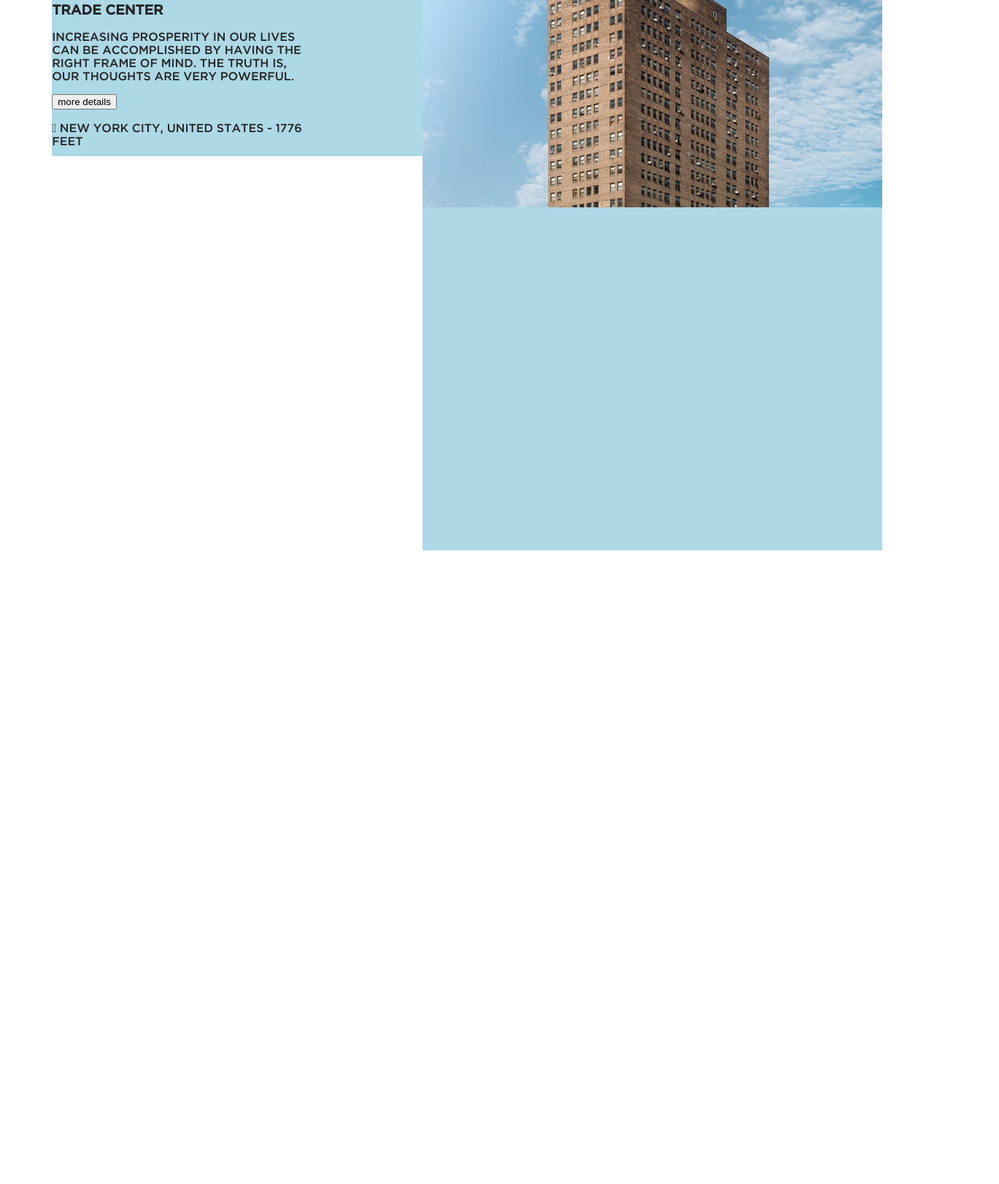
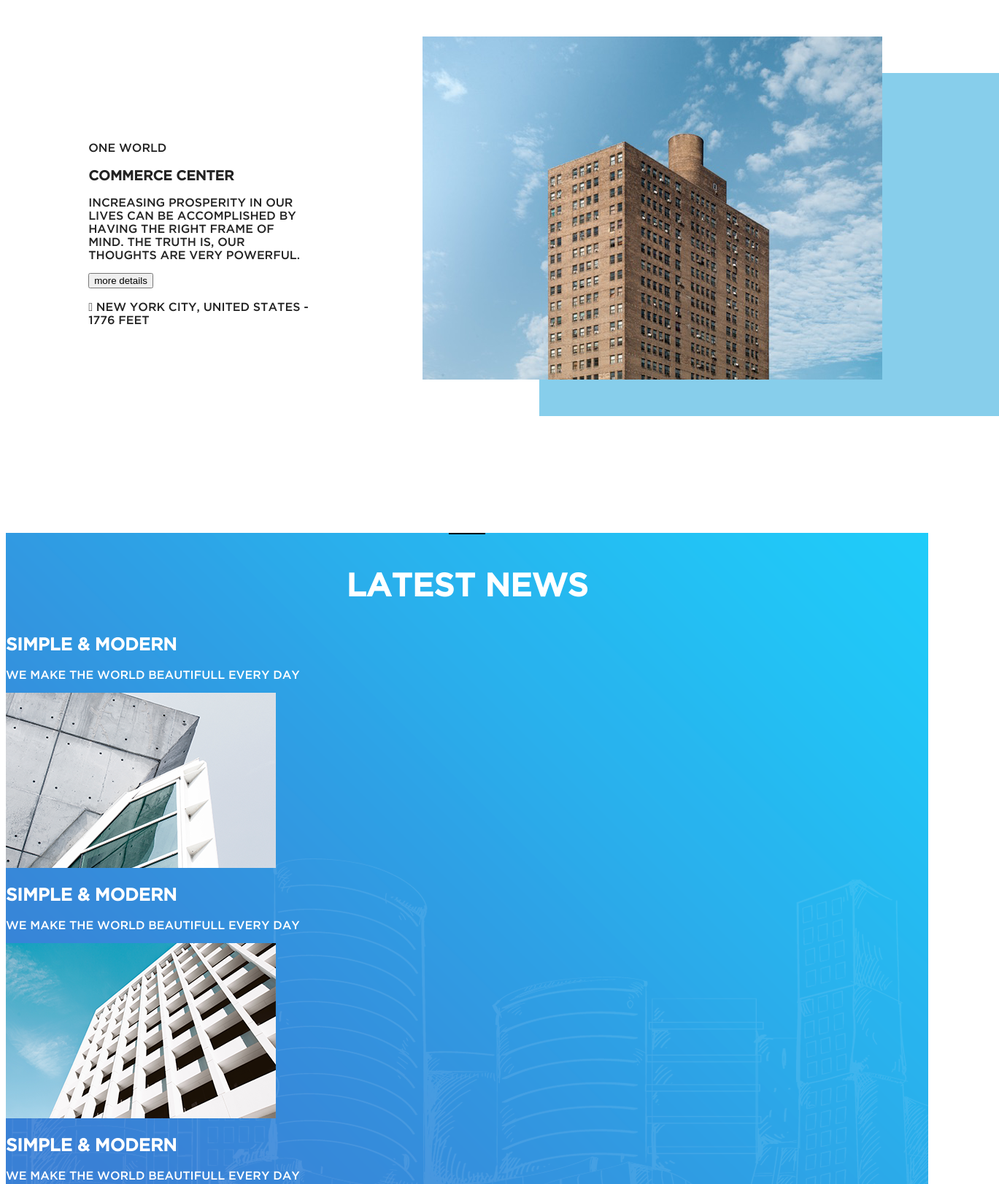
Before and after one commit to artofnext/br_exam_2_js, a website: page index.html in a window 1280 px wide. Shown: the part 1703-3325 px from the top of the page at 73% size, 1369 px wide, since content can reach past the window. Before the commit the page ends 2457 px from the top, so only its background shows below. Drawn offline with nearby package versions, Linux system fonts and the light colour scheme.

Commit message:
add section news

```diff
--- a/css/styles.scss
+++ b/css/styles.scss
@@ -122,7 +122,7 @@ a {
 }
 
 .section2__container {
-    // margin: 50px 0;
+    margin: 140px auto;
 }
 
 .frame {
@@ -142,19 +142,37 @@ a {
     background-color: lightblue;
     z-index: -1;
     position: absolute;
+    left: -160px;
+    top: -50px;
+    // position: absolute;
+}
+
+.blue1__bg {
+    background-color: skyblue;
+    z-index: -1;
+    position: absolute;
+    left: 160px;
+    top: 50px;
     // position: absolute;
 }
 
 .img__trade {
+
     // right: 0;
     // bottom: 0;
 }
 
 .section2__post {
     display: inline-block;
-    padding: 20px 150px 20px 0;
+    padding: 20px 150px 20px 50px;
     max-width: 600px;
     width: 45%;
     // top: 50%;
     // width: 600px;
 }
+
+.news {
+    color: white;
+    background-image: url(../img/news_bg.png);
+    height: 1000px;
+}
--- a/index.html
+++ b/index.html
@@ -117,7 +117,7 @@
         <div class="section2__container centered flex-spread commerce">
             <div class="section2__post">
                 <p class="post__pre">One World</p>
-                <h3 class="post__title">Trade Center</h3>
+                <h3 class="post__title">Commerce Center</h3>
                 <p class="post__text">Increasing prosperity in our
                     lives can be accomplished by having the right frame of mind. The truth is,
                     our thoughts are very powerful.
@@ -128,9 +128,45 @@
             </div>
             <div class="double__image">
                 <div class="frame img__trade"><img src="img/commerce_center.png"></div>
-                <div class="blue__bg frame"></div>
+                <div class="blue1__bg frame"></div>
             </div>
         </div>
+    </section>
+    <section class="news">
+            <div class="news__container centered">
+                <div class="section__line">
+                    <hr />
+                </div>
+                <h3 class="section__title centered__text">latest news</h3>
+            </div>
+
+            <div class="news__carousel">
+                    <div class="slide2">
+                        <div class="slide2-elem">
+                            <div class="slide2-text">
+                                <h2 class="slide2-title">SIMPLE & MODERN</h2>
+                                <p class="slide2-small">WE MAKE THE WORLD BEAUTIFULL EVERY DAY</p>
+                            </div>
+                            <img class="slide2__img" src="img/news_1.png" alt="">
+                        </div>
+                        <div class="slide2-elem">
+                            <div class="slide2-text">
+                                <h2 class="slide2-title">SIMPLE & MODERN</h2>
+                                <p class="slide2-small">WE MAKE THE WORLD BEAUTIFULL EVERY DAY</p>
+                            </div>
+                            <img class="slide2__img" src="img/news_2.png" alt="">
+                        </div>
+                        <div class="slide2-elem">
+                            <div class="slide2-text">
+                                <h2 class="slide2-title">SIMPLE & MODERN</h2>
+                                <p class="slide2-small">WE MAKE THE WORLD BEAUTIFULL EVERY DAY</p>
+                            </div>
+                            <img class="slide2__img" src="img/news_3.png" alt="">
+                        </div>
+
+                    </div>
+                </div>
+
     </section>
 
     <script type="text/javascript" src="slick/slick.min.js"></script>
```
Also changed, not shown: css/styles.css.
